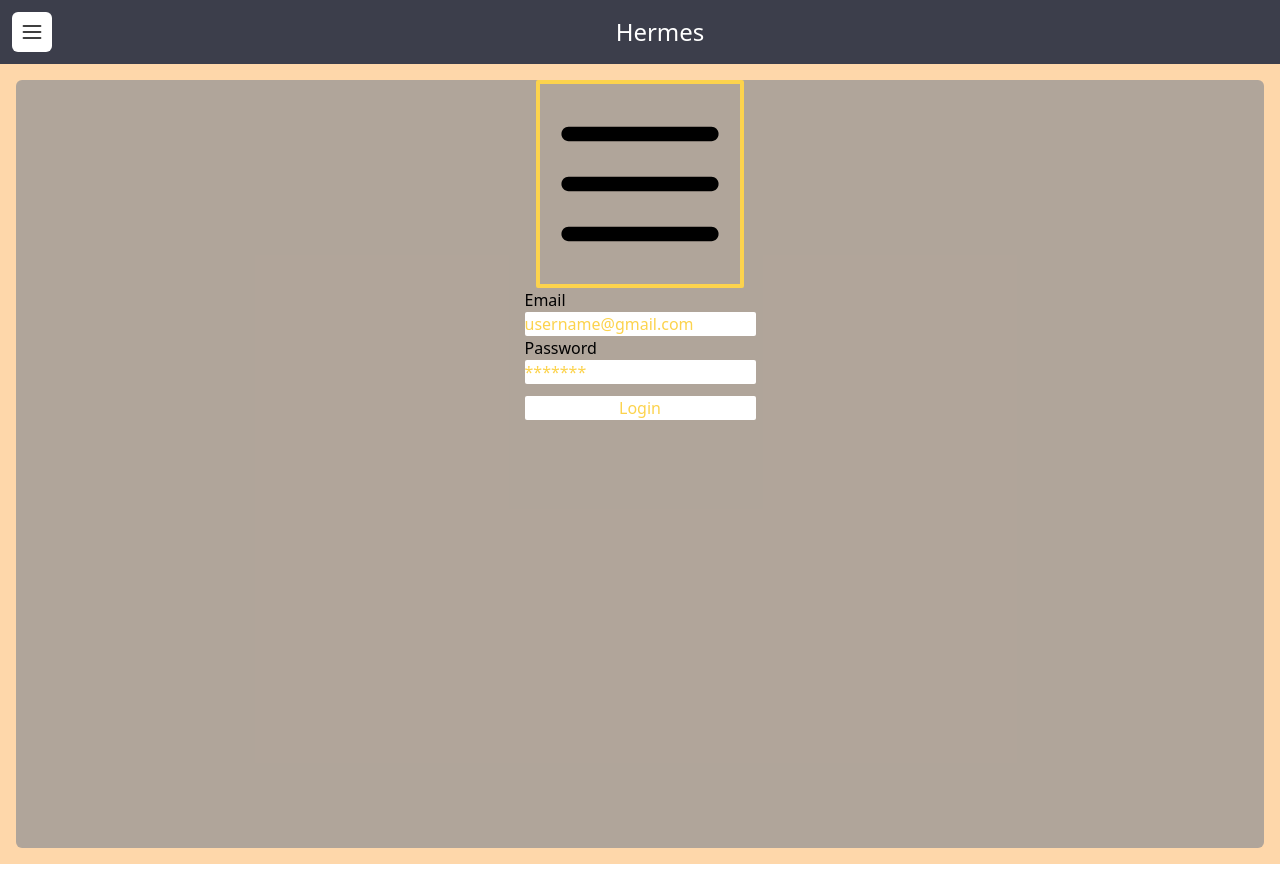
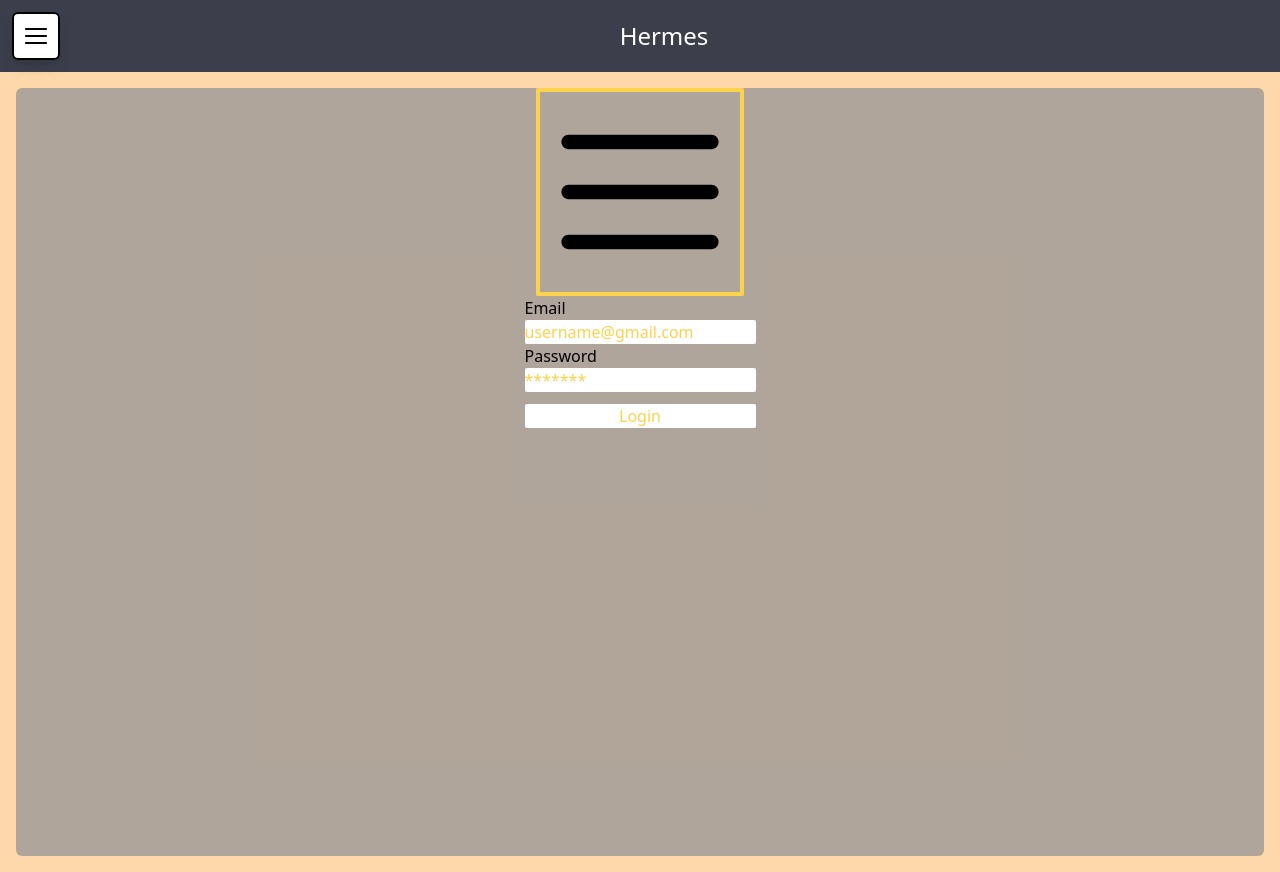
Before and after one commit to IM2-Project-Hermes/helper_portal, a Next.js app: page / in a window 1280 px wide. Built offline with nearby package versions, Linux system fonts and the light colour scheme.

Commit message:
Gave burger menu box shadow and black border

```diff
--- a/src/components/Navbar.tsx
+++ b/src/components/Navbar.tsx
@@ -24,7 +24,7 @@ const Dropdownbutton = () => {
     <div className="flex flex-col relative">
       <button
         onClick={handleOpen}
-        className=" bg-white rounded-md p-2 w-10 h-10"
+        className=" bg-white rounded-md p-2 w-12 h-12 border-2 border-black shadow-lg"
       >
         <Image src={burger} alt="Dropdown Menu" />
       </button>
```
